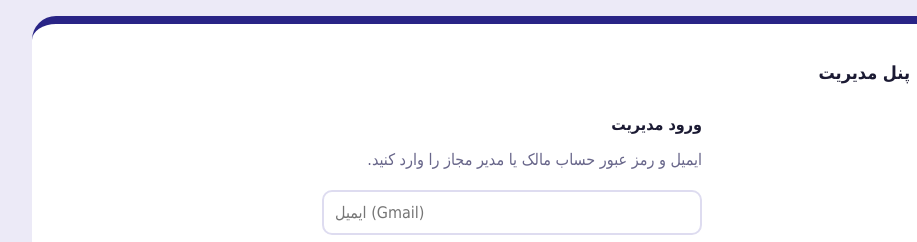
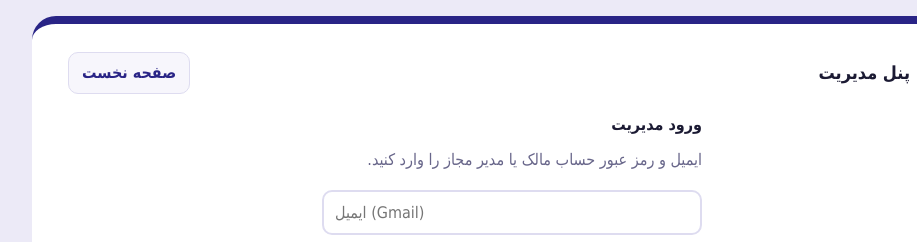
Before and after one commit to Arghavan-Mobile/Entry-and-Exit-Records, a plain HTML site: page admin.html in a window 1280 px wide. Shown: the top 242 px of the page, 128-1045 px from the left. Drawn offline with nearby package versions, Linux system fonts and the light colour scheme.

Commit message:
Add return to home link throughout admin portal (#9)

```diff
--- a/admin.html
+++ b/admin.html
@@ -12,6 +12,8 @@ body{margin:0;font-family:Tahoma,"Segoe UI",sans-serif;background:var(--bg);colo
 main{width:100%;max-width:960px;margin:0 auto;background:#fff;border-radius:24px;padding:24px;border-top:8px solid var(--b);min-width:0}
 .top{display:flex;align-items:center;gap:12px;flex-wrap:wrap;margin-bottom:16px}
 .top img{width:46px;height:auto}.top h1{font-size:18px;margin:0;flex:1}.top #who{font-size:13px;overflow-wrap:anywhere}
+.home-link{display:inline-flex;align-items:center;justify-content:center;min-height:42px;padding:9px 13px;border:1px solid var(--ln);border-radius:10px;background:#f7f6fc;color:var(--b);font-weight:700;text-decoration:none;white-space:nowrap}
+.home-link:focus,.home-link:hover{background:#eeecfa}
 .app-toolbar{display:flex;align-items:flex-start;gap:10px;flex-wrap:wrap}
 .app-toolbar .tabs{flex:1;min-width:0;display:grid;grid-template-columns:repeat(3,minmax(0,1fr));width:100%}
 .tabs button{width:100%;min-width:0;white-space:normal;line-height:1.4}
@@ -94,7 +96,7 @@ a.l{color:var(--b);cursor:pointer;font-size:14px}
 </head>
 <body>
 <main>
-  <div class="top"><img src="logo.png" alt="ارغوان"><h1 id="appTitle">پنل مدیریت</h1><span class="m" id="who"></span></div>
+  <div class="top"><img src="logo.png" alt="ارغوان"><h1 id="appTitle">پنل مدیریت</h1><a class="home-link" href="./index.html">صفحه نخست</a><span class="m" id="who"></span></div>
 
   <section id="v-auth" class="box" hidden>
     <h2 id="loginTitle">ورود به پنل مدیریت</h2>
```
